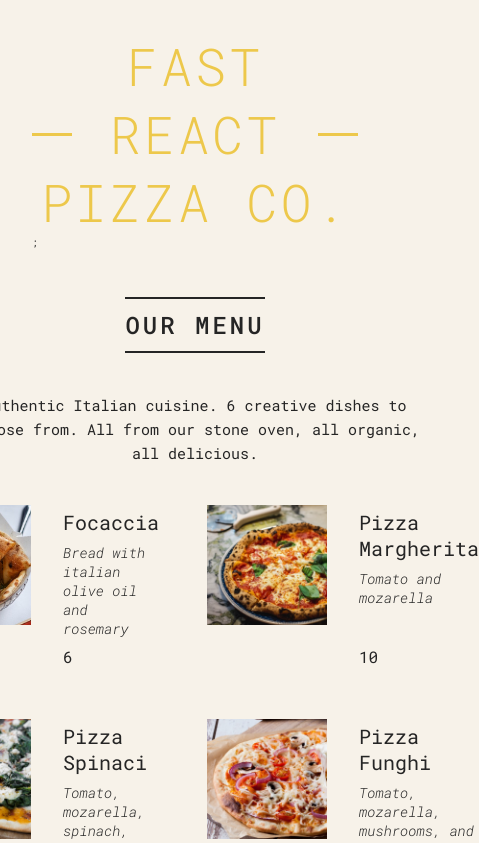
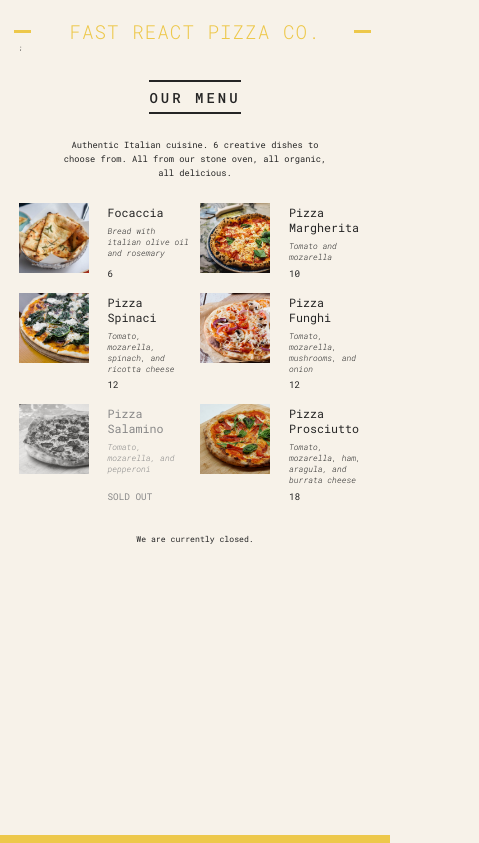
Before and after one commit to HamzA-1729/pizza-delights, a React (Vite) app: page / in a window 390 px wide. Shown: the top 843 px of the page, 479 px wide, since content can reach past the window. Built offline with nearby package versions, Linux system fonts and the light colour scheme.

Commit message:
Responsive functionality added

```diff
--- a/src/components/index.css
+++ b/src/components/index.css
@@ -64,7 +64,7 @@ body {
 }
 
 .header h1::before {
-  left: 0;
+  left: -5px;
 }
 
 .header h1::after {
@@ -178,10 +178,26 @@ body {
   background-color: #e9bb24;
 }
 
-/*
-SPACING SYSTEM (px)
-2 / 4 / 8 / 12 / 16 / 24 / 32 / 40 / 48 / 64 / 80 / 96 / 128
+@media (max-width: 850px) {
+  .header h1 {
+    font-size: 3.8rem;
+    letter-spacing: 1px;
+  }
+  .header h1::before,
+  .header h1::after {
+    width: 3rem;
+  }
+}
 
-FONT SIZE SYSTEM (px)
-10 / 12 / 14 / 16 / 18 / 20 / 24 / 30 / 36 / 44 /52 / 62 / 74 / 86 / 98
-*/
+@media (max-width: 600px) {
+  html {
+    font-size: 36.5%;
+  }
+  .pizzas {
+    gap: 1.8rem;
+  }
+  .header h1 {
+    font-size: 3.3rem;
+    letter-spacing: 1px;
+  }
+}
```
